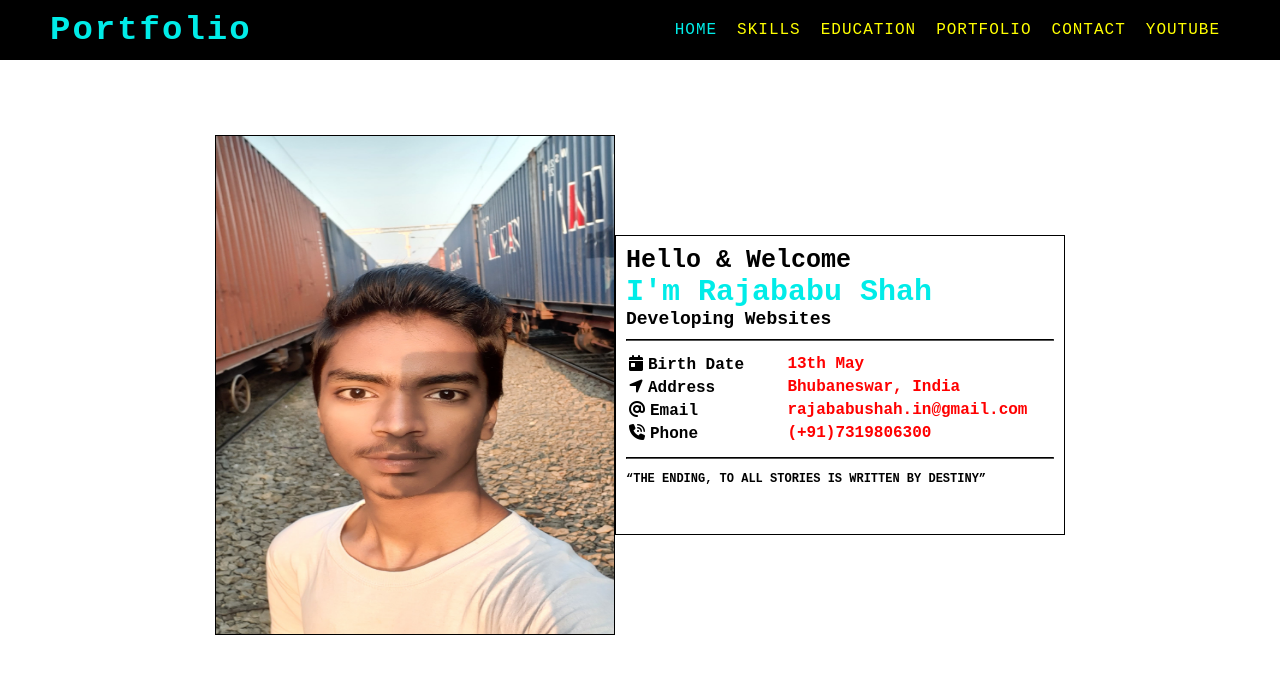
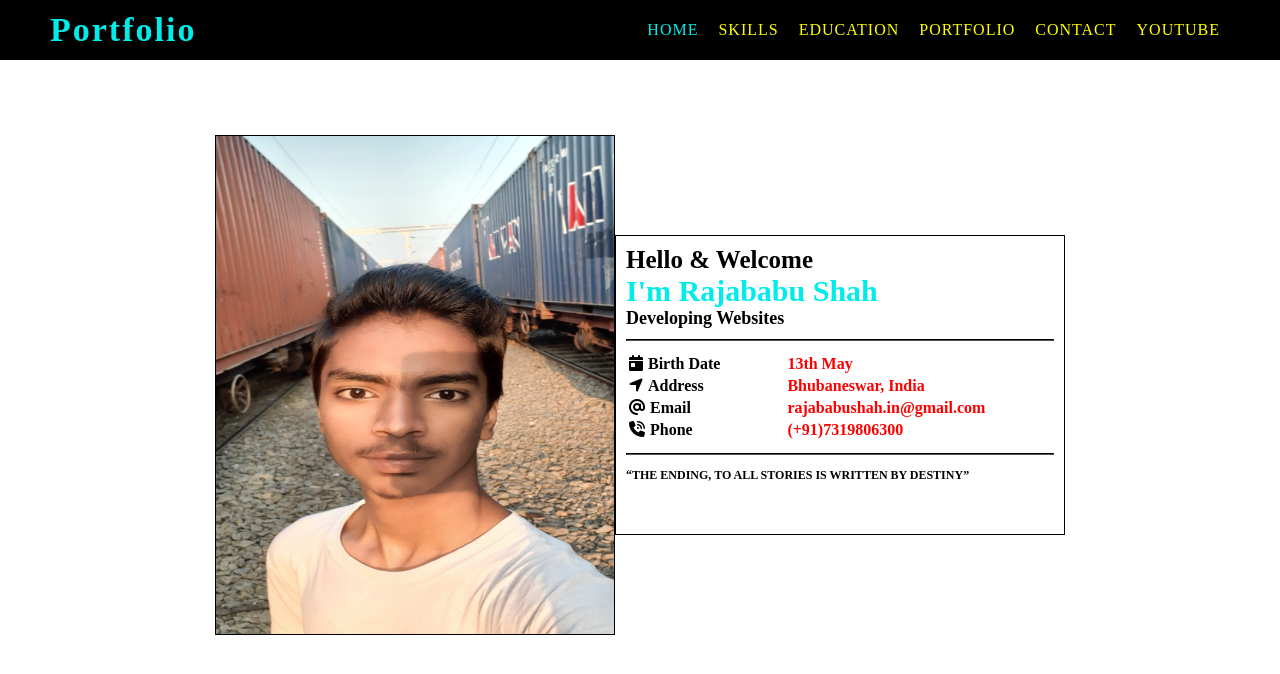
Before and after one commit to r-rajababushah/r-rajababushah, a React (Vite) app: page / in a window 1280 px wide. Shown: the top 674 px of the page. Built offline with nearby package versions, Linux system fonts and the light colour scheme.

Commit message:
just nothing

```diff
--- a/src/App.css
+++ b/src/App.css
@@ -6,8 +6,3 @@
     text-decoration: none;
     scroll-behavior: smooth;
 }
-
-body {
-    font-family: 'Courier New', Courier, monospace;
-
-}
```
